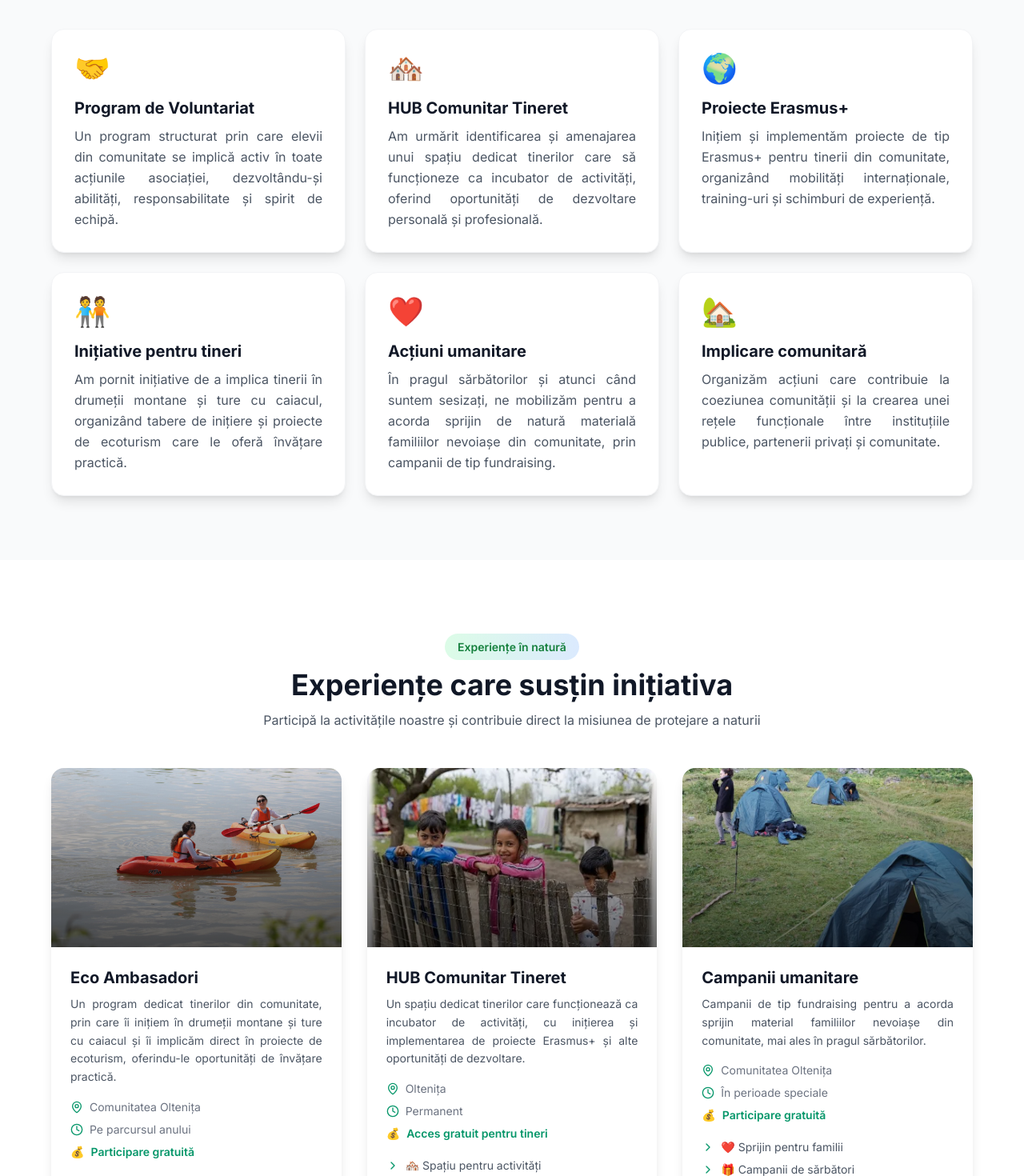
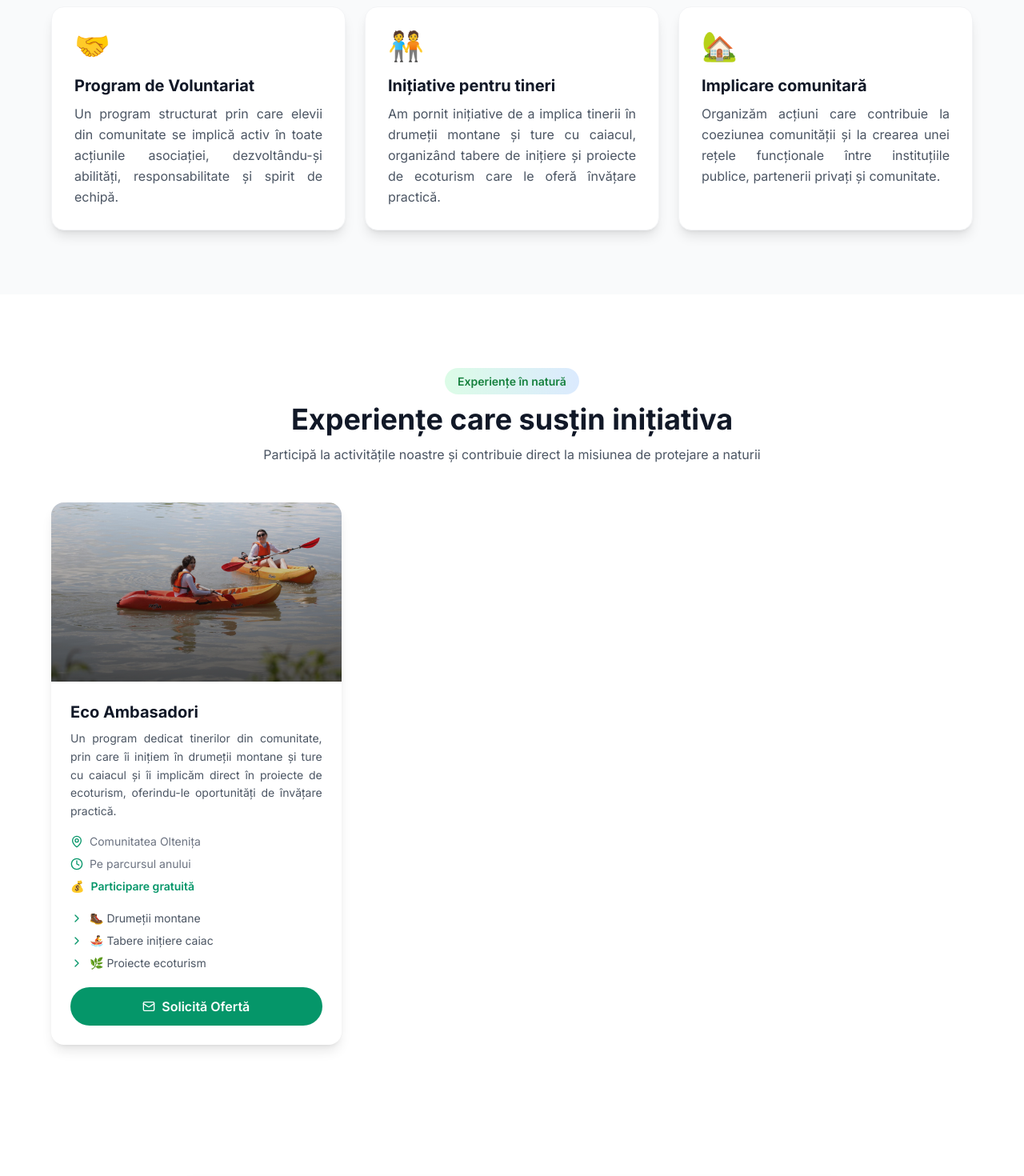
Before and after one commit to radubo2000-star/greenspace, a React (Vite) app in the folder frontend/: page /initiative/voluntariat-si-comunitate in a window 1280 px wide. Shown: the part 1060-2530 px from the top of the page at 80% size. Built offline with nearby package versions, Linux system fonts and the light colour scheme; no server answers.

Commit message:
Remove HUB Comunitar, Erasmus+ and umanitare from Voluntariat page
Co-authored-by: openhands <openhands@all-hands.dev>

```diff
--- a/frontend/src/pages/VoluntariatComunitatePage.tsx
+++ b/frontend/src/pages/VoluntariatComunitatePage.tsx
@@ -10,10 +10,10 @@ const content: InitiativeContent = {
     badge: '🤝 Voluntariat & Comunitate',
     heading: 'Programe de voluntariat și implicare comunitară',
     lead: 'Voluntariat, implicare comunitară și inițiative pentru tineri. Voluntarii sunt cea mai importantă resursă a asociației noastre.',
-    tags: ['🤝 Voluntariat', '🏘️ Comunitate', '🧑‍🤝‍🧑 Inițiative pentru tineri', '❤️ Umanitar'],
+    tags: ['🤝 Voluntariat', '🏘️ Comunitate', '🧑‍🤝‍🧑 Inițiative pentru tineri'],
   },
   intro:
-    'Voluntarii reprezintă cea mai importantă resursă a asociației noastre. Aceștia provin din rândul elevilor din comunitate și sunt implicați activ în toate acțiunile pe care le desfășurăm. Ne-am propus să implicăm peste 100 de elevi în proiectele noastre, dezvoltând programe de voluntariat, implicare comunitară și inițiative dedicate tinerilor, inclusiv prin proiecte de tip Erasmus+ și amenajarea unui HUB comunitar pentru tineret.',
+    'Voluntarii reprezintă cea mai importantă resursă a asociației noastre. Aceștia provin din rândul elevilor din comunitate și sunt implicați activ în toate acțiunile pe care le desfășurăm. Ne-am propus să implicăm peste 100 de elevi în proiectele noastre, dezvoltând programe de voluntariat, implicare comunitară și inițiative dedicate tinerilor.',
   activities: [
     {
       title: 'Program de Voluntariat',
@@ -21,24 +21,9 @@ const content: InitiativeContent = {
       icon: '🤝',
     },
     {
-      title: 'HUB Comunitar Tineret',
-      description: 'Am urmărit identificarea și amenajarea unui spațiu dedicat tinerilor care să funcționeze ca incubator de activități, oferind oportunități de dezvoltare personală și profesională.',
-      icon: '🏘️',
-    },
-    {
-      title: 'Proiecte Erasmus+',
-      description: 'Inițiem și implementăm proiecte de tip Erasmus+ pentru tinerii din comunitate, organizând mobilități internaționale, training-uri și schimburi de experiență.',
-      icon: '🌍',
-    },
-    {
       title: 'Inițiative pentru tineri',
       description: 'Am pornit inițiative de a implica tinerii în drumeții montane și ture cu caiacul, organizând tabere de inițiere și proiecte de ecoturism care le oferă învățare practică.',
       icon: '🧑‍🤝‍🧑',
-    },
-    {
-      title: 'Acțiuni umanitare',
-      description: 'În pragul sărbătorilor și atunci când suntem sesizați, ne mobilizăm pentru a acorda sprijin de natură materială familiilor nevoiașe din comunitate, prin campanii de tip fundraising.',
-      icon: '❤️',
     },
     {
       title: 'Implicare comunitară',
@@ -56,24 +41,6 @@ const content: InitiativeContent = {
       price: 'Participare gratuită',
       features: ['🥾 Drumeții montane', '🚣 Tabere inițiere caiac', '🌿 Proiecte ecoturism'],
     },
-    {
-      title: 'HUB Comunitar Tineret',
-      description: 'Un spațiu dedicat tinerilor care funcționează ca incubator de activități, cu inițierea și implementarea de proiecte Erasmus+ și alte oportunități de dezvoltare.',
-      image: '/images/projects/ags-help.webp',
-      location: 'Oltenița',
-      duration: 'Permanent',
-      price: 'Acces gratuit pentru tineri',
-      features: ['🏘️ Spațiu pentru activități', '🌍 Proiecte Erasmus+', '🏫 Training-uri pentru tineri'],
-    },
-    {
-      title: 'Campanii umanitare',
-      description: 'Campanii de tip fundraising pentru a acorda sprijin material familiilor nevoiașe din comunitate, mai ales în pragul sărbătorilor.',
-      image: '/images/projects/campare.jpg',
-      location: 'Comunitatea Oltenița',
-      duration: 'În perioade speciale',
-      price: 'Participare gratuită',
-      features: ['❤️ Sprijin pentru familii', '🎁 Campanii de sărbători', '🤝 Intervenții urgente'],
-    },
   ],
   ctaTitle: 'Vrei să devii voluntar?',
   ctaText:
```
